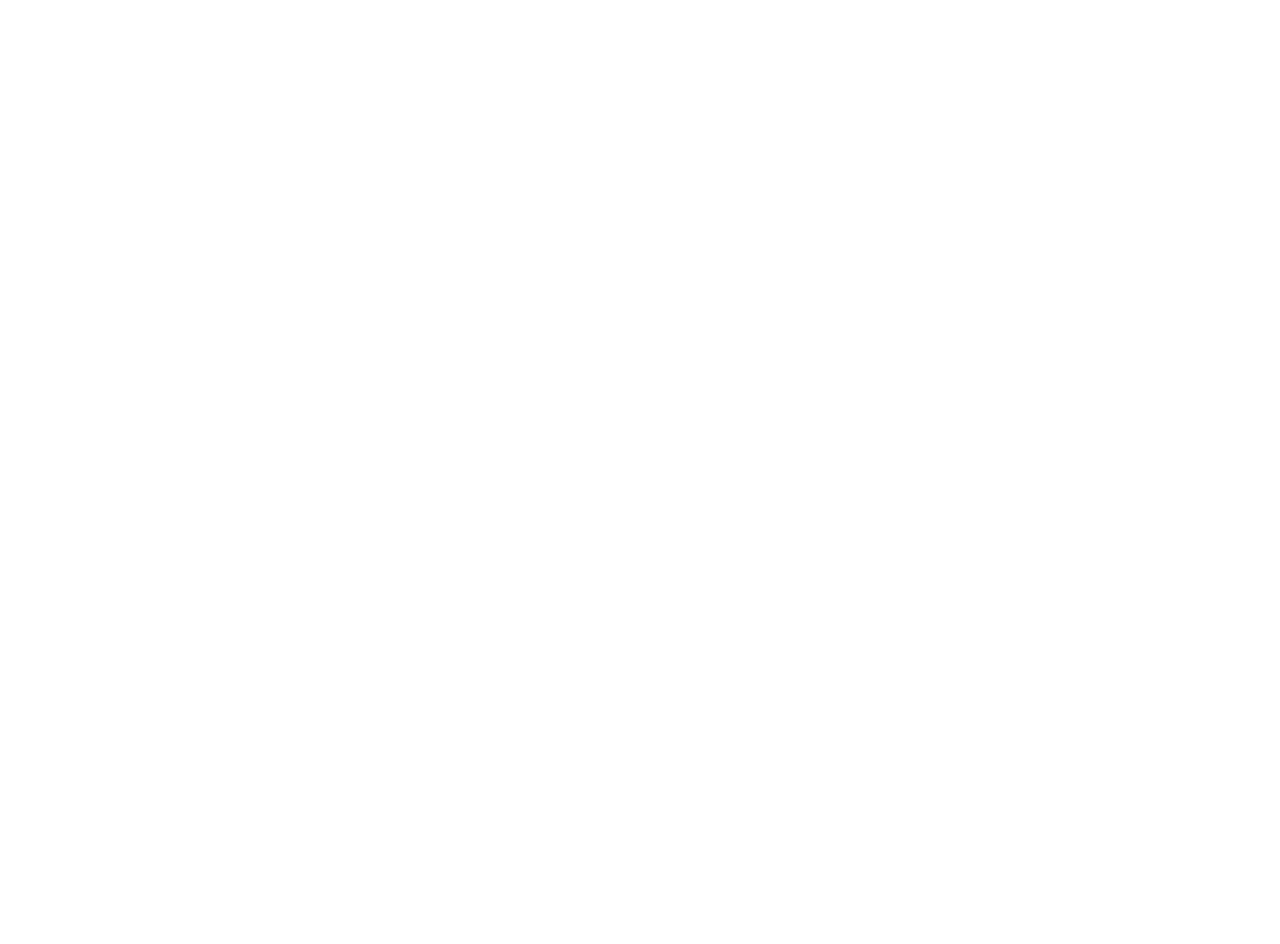
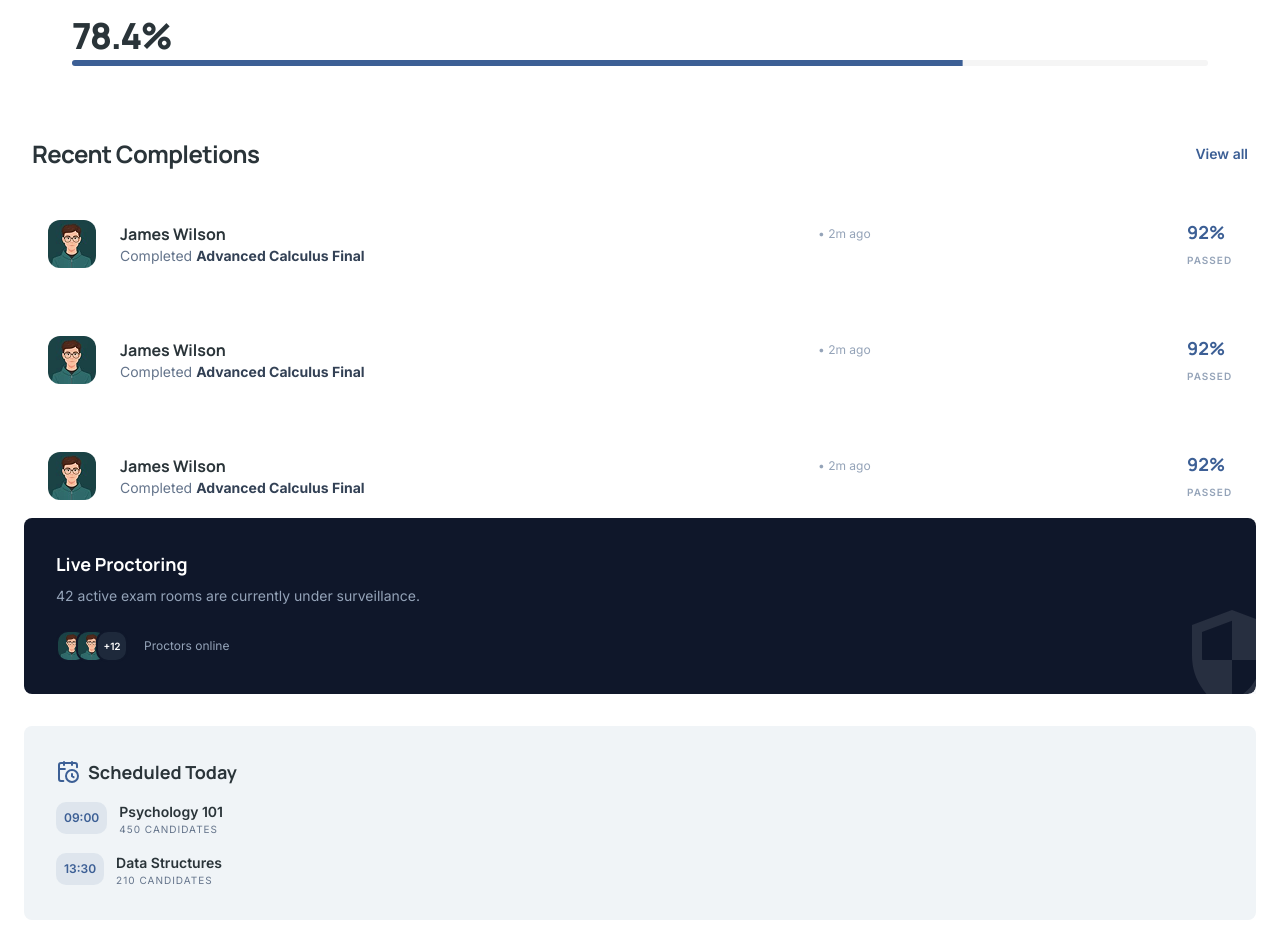
Before and after one commit to hendrixejegi/mca-client, a Next.js app: page /admin/dashboard in a window 1280 px wide. Shown: the part 520-1464 px from the top of the page. Before the commit the page ends 800 px from the top, so only its background shows below. Built offline with nearby package versions, Linux system fonts and the light colour scheme.

Commit message:
feat: refactor admin dashboard layout and add upcoming exams section

```diff
--- a/app/admin/dashboard/layout.tsx
+++ b/app/admin/dashboard/layout.tsx
@@ -1,19 +1,7 @@
-'use client';
-
-import useIsMobile from '@/hooks/useIsMobile';
+import ResponsiveLayout from '@/components/admin/dashboard/ResponsiveLayout';
 
 export default function AdminDashboardLayout({
   children,
 }: Readonly<{ children: React.ReactNode }>) {
-  const isMobile = useIsMobile();
-
-  return isMobile ? (
-    <div className="bg-[#F8F9FB] min-h-screen">{children}</div>
-  ) : (
-    <AdminDesktopLayout />
-  );
+  return <ResponsiveLayout>{children}</ResponsiveLayout>;
 }
-
-function AdminDesktopLayout() {
-  return <div>Desktop</div>;
-}
--- a/app/admin/dashboard/page.tsx
+++ b/app/admin/dashboard/page.tsx
@@ -4,10 +4,11 @@
   KPICardContent,
   KPICardHeader,
 } from '@/components/admin/dashboard/KPICard';
+import UpcomingExam from '@/components/admin/dashboard/UpcomingExam';
 import UserResultCard from '@/components/admin/dashboard/UserResultCard';
 import { Progress } from '@/components/ui/progress';
 import { cn } from '@/lib/utils';
-import { ClipboardList, TrendingUp, Users } from 'lucide-react';
+import { CalendarClock, ClipboardList, TrendingUp, Users } from 'lucide-react';
 import Image from 'next/image';
 import Link from 'next/link';
 
@@ -101,15 +102,15 @@
           </section>
 
           {/* System health and quick actions */}
-          <aside className="-mt-2">
-            <article className="bg-[#0F172A] p-8 rounded-md h-49 relative">
+          <aside className="-mt-2 space-y-8">
+            <article className="bg-[#0F172A] p-8 rounded-md relative">
               <Image
                 src="/shield.svg"
                 width={80}
                 height={100}
                 alt=""
                 aria-hidden="true"
-                className="absolute bottom-0 right-0"
+                className="absolute bottom-0 right-0 w-auto"
               />
               <div className="space-y-2">
                 <h2 className="font-manrope font-bold text-lg text-white leading-7">
@@ -160,6 +161,30 @@
                 </div>
               </div>
             </article>
+            <article className="bg-[#F0F4F7] p-8 rounded-md space-y-4">
+              <div className="flex items-center gap-2">
+                <CalendarClock className="text-[#3C5F95]" aria-hidden="true" />
+                <h2 className="font-manrope font-bold text-lg text-[#2A3439] leading-7">
+                  Scheduled Today
+                </h2>
+              </div>
+              <ul className="space-y-4">
+                <li>
+                  <UpcomingExam
+                    exam="Psychology 101"
+                    date="09:00"
+                    candidates={450}
+                  />
+                </li>
+                <li>
+                  <UpcomingExam
+                    exam="Data Structures"
+                    date="13:30"
+                    candidates={210}
+                  />
+                </li>
+              </ul>
+            </article>
           </aside>
         </div>
       </main>
--- a/app/auth/guest/page.tsx
+++ b/app/auth/guest/page.tsx
@@ -5,7 +5,6 @@
 import { Button } from '@/components/ui/button';
 import {
   Card,
-  CardAction,
   CardContent,
   CardDescription,
   CardFooter,
--- /dev/null
+++ b/components/admin/dashboard/AdminBottomNavMobile.tsx
@@ -0,0 +1,59 @@
+'use client';
+
+import { cn } from '@/lib/utils';
+import { ClipboardList, Flag, House, LucideProps, User2 } from 'lucide-react';
+import Link from 'next/link';
+import { usePathname, useRouter } from 'next/navigation';
+import {
+  ForwardRefExoticComponent,
+  ReactNode,
+  RefAttributes,
+  useState,
+} from 'react';
+
+const navLinks: [
+  string,
+  string,
+  ForwardRefExoticComponent<
+    Omit<LucideProps, 'ref'> & RefAttributes<SVGSVGElement>
+  >,
+][] = [
+  // [path, label]
+  ['/admin/dashboard', 'home', House],
+  ['/admin/dashboard/exams', 'exams', ClipboardList],
+  ['/admin/dashboard/flagged', 'flagged', Flag],
+  ['/admin/dashboard/user', 'user', User2],
+];
+
+export default function AdminBottomNavMobile() {
+  const pathname = usePathname();
+  const [currPath, setCurrPath] = useState(pathname);
+
+  function handleNavigation(path: string) {
+    setCurrPath(path);
+  }
+
+  return (
+    <nav className="px-9 py-3 bg-white fixed bottom-0 left-0 w-full backdrop-blur-xl shadow-[0_-10px_30px_0_#2A3439]/4 z-50">
+      <ul className="flex items-center justify-between">
+        {navLinks.map(([path, label, Icon]) => (
+          <li key={path}>
+            <Link
+              href={path}
+              className={cn(
+                'text-[#94A3B8] px-4 py-1 rounded-lg  flex flex-col items-center',
+                currPath === path && 'text-[#1E40AF] bg-[#EFF6FF]',
+              )}
+              onClick={() => handleNavigation(path)}
+            >
+              <Icon aria-hidden="true" className="size-4.5" />
+              <span className="uppercase text-[10px] leading-3.75 tracking-[0.5px]">
+                {label}
+              </span>
+            </Link>
+          </li>
+        ))}
+      </ul>
+    </nav>
+  );
+}
--- a/components/admin/dashboard/KPICard.tsx
+++ b/components/admin/dashboard/KPICard.tsx
@@ -3,7 +3,7 @@
 
 export function KPICard({ children }: PropsWithChildren) {
   return (
-    <Card className="p-8 bg-white ring-0 rounded-[8px] h-44 flex flex-col justify-between">
+    <Card className="p-8 bg-white ring-0 rounded-[8px] flex flex-col justify-between">
       {children}
     </Card>
   );
--- /dev/null
+++ b/components/admin/dashboard/ResponsiveLayout.tsx
@@ -0,0 +1,33 @@
+'use client';
+
+import useIsMobile from '@/hooks/useIsMobile';
+import { PropsWithChildren, useEffect, useState } from 'react';
+import AdminBottomNavMobile from './AdminBottomNavMobile';
+
+export default function ResponsiveLayout({ children }: PropsWithChildren) {
+  const isMobile = useIsMobile();
+
+  const [mounted, setMounted] = useState(false);
+
+  useEffect(() => {
+    // eslint-disable-next-line react-hooks/set-state-in-effect
+    setMounted(true);
+  }, []);
+
+  if (!mounted) return null;
+
+  if (isMobile) {
+    return (
+      <div className="bg-[#F8F9FB] h-screen overflow-y-scroll pb-26.5">
+        {children}
+        <AdminBottomNavMobile />
+      </div>
+    );
+  }
+
+  return <AdminDesktopLayout>{children}</AdminDesktopLayout>;
+}
+
+function AdminDesktopLayout({ children }: { children: React.ReactNode }) {
+  return <div>{children}</div>;
+}
--- /dev/null
+++ b/components/admin/dashboard/UpcomingExam.tsx
@@ -0,0 +1,30 @@
+import React from 'react';
+
+export default function UpcomingExam({
+  date,
+  candidates,
+  exam,
+}: {
+  date: string;
+  candidates: number;
+  exam: string;
+}) {
+  return (
+    <article className="flex flex-row-reverse gap-3 items-start justify-end">
+      <div>
+        <h3 className="font-semibold text-sm leading-5 text-[#2A3439]">
+          {exam}
+        </h3>
+        <p className="text-[10px] leading-3.75 tracking-[1px] text-[#64748B] uppercase">
+          {candidates} candidates
+        </p>
+      </div>
+      <time
+        dateTime={date}
+        className="inline-block rounded-lg bg-[#3C5F95]/10 p-2 text-xs font-semibold leading-4 text-[#3C5F95] align-middle"
+      >
+        {date}
+      </time>
+    </article>
+  );
+}
--- a/components/admin/dashboard/UserResultCard.tsx
+++ b/components/admin/dashboard/UserResultCard.tsx
@@ -16,7 +16,7 @@
   score,
 }: UserResultCardProps) {
   return (
-    <article className="h-33 bg-white p-6 rounded-md grid grid-cols-[48px_1fr_45px] gap-6 items-center">
+    <article className="bg-white p-6 rounded-md grid grid-cols-[48px_1fr_45px] gap-6 items-center">
       <div>
         <Image
           src={avatar}
```
